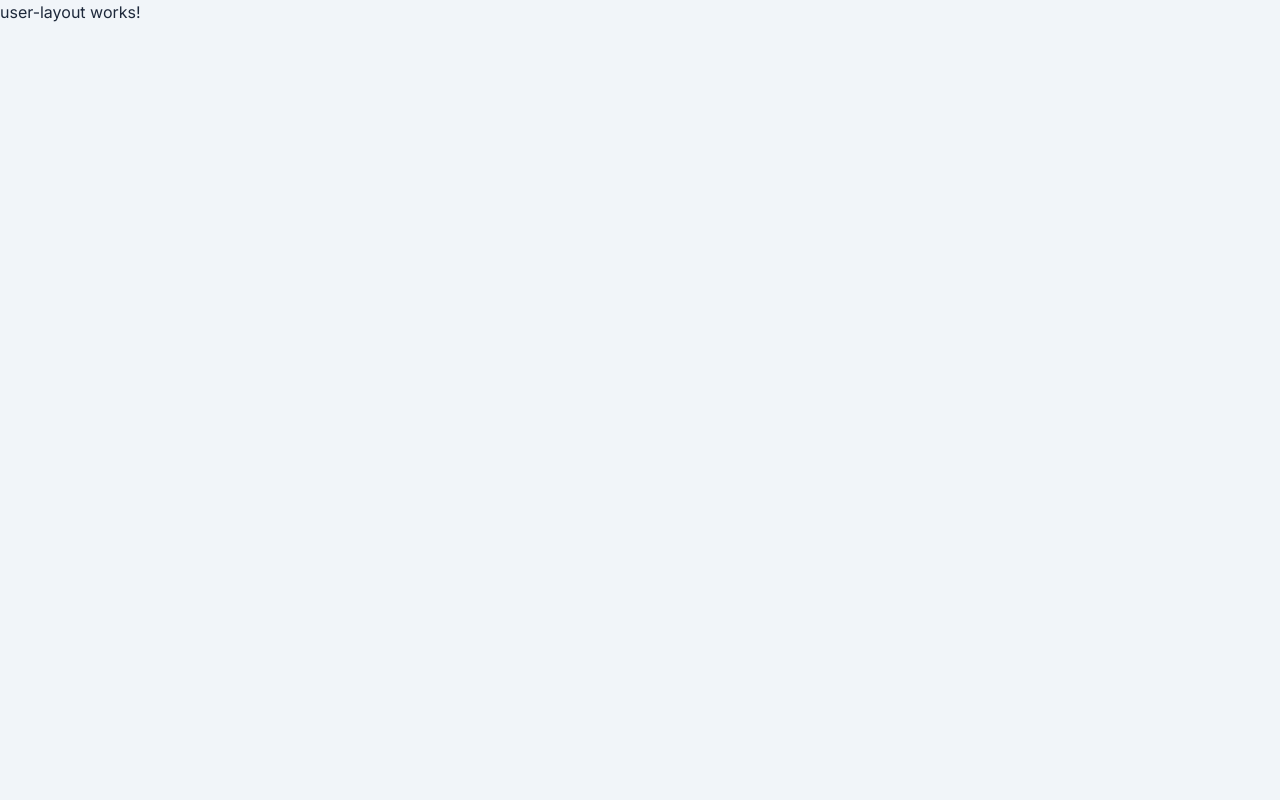
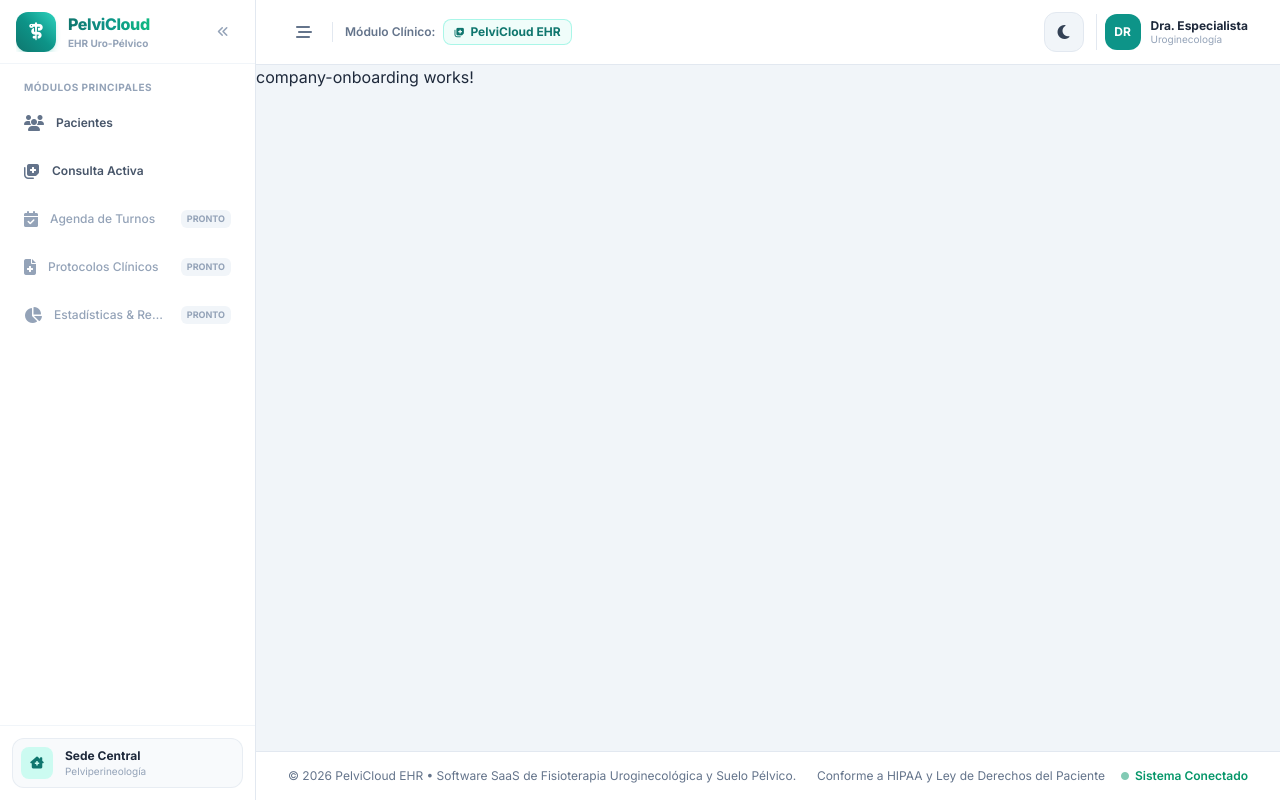
Before and after one commit to alvarosaccomani/ATSHealth-web-app, an Angular app: page /admin/user/company-onboarding in a window 1280 px wide. Built offline with nearby package versions, Linux system fonts and the light colour scheme.

Commit message:
i add router-outlet, app-sidebar and app-nav-bar to user-layout component

```diff
--- a/src/app/admin/user/user-layout/user-layout.component.html
+++ b/src/app/admin/user/user-layout/user-layout.component.html
@@ -1 +1,15 @@
-<p>user-layout works!</p>
+<div class="min-h-screen flex bg-slate-100 dark:bg-darkBg-900 text-slate-800 dark:text-slate-100 transition-colors">
+  <!-- SIDEBAR LATERAL NAVEGACIONAL -->
+  <app-sidebar />
+
+  <!-- CONTENEDOR PRINCIPAL CON SCROLL Y NAVBAR -->
+  <div class="flex-1 flex flex-col min-w-0 min-h-screen">
+    <app-nav-bar />
+
+    <div class="w-full flex-1 flex flex-col">
+      <router-outlet />
+    </div>
+
+    <app-footer />
+  </div>
+</div>
```
Also changed, not shown: src/app/admin/user/user-layout/user-layout.component.ts (+7 -2 lines).
